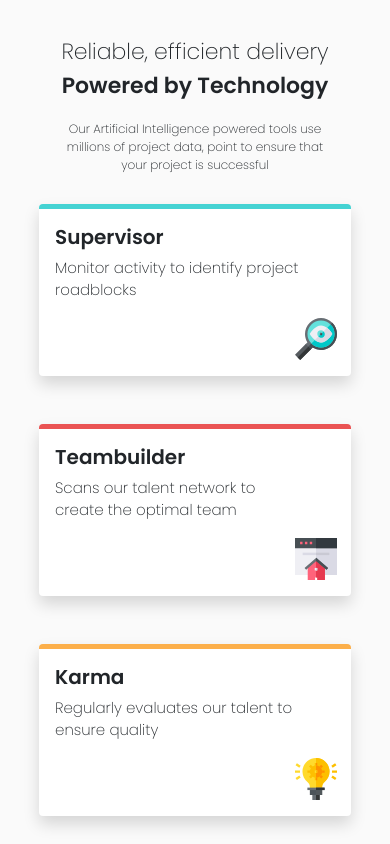
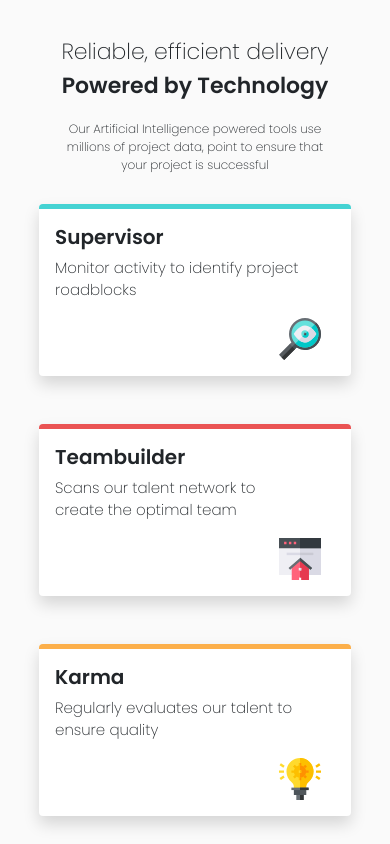
Before and after one commit to Utkarsh69/Four-card-feature-section, a plain HTML site: page index.html in a window 390 px wide. Shown: the top 844 px of the page. Drawn offline with nearby package versions, Linux system fonts and the light colour scheme.

Commit message:
made changes to image margin left property

```diff
--- a/css/style.css
+++ b/css/style.css
@@ -77,7 +77,7 @@ body {
 
 .img-align {
     width: 15%;
-    margin-left: 18rem;
+    margin-left: 17rem;
 }
 
 @media only screen and (max-width: 600px) {
@@ -105,6 +105,6 @@ body {
 
     .img-align {
         width: 15%;
-        margin-left: 15rem;
+        margin-left: 14rem;
     }
   }
```
